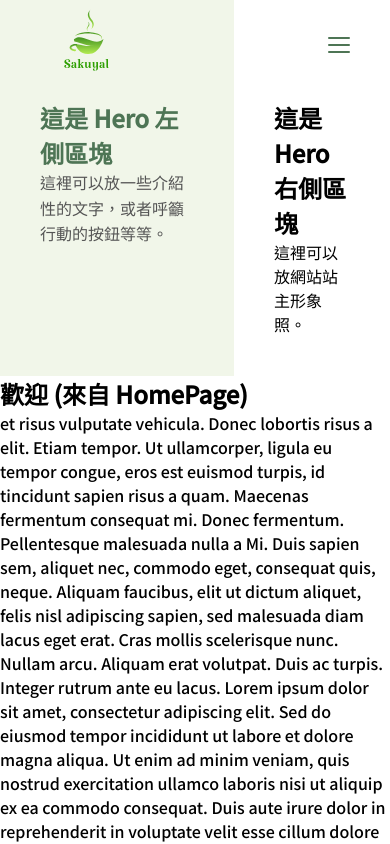
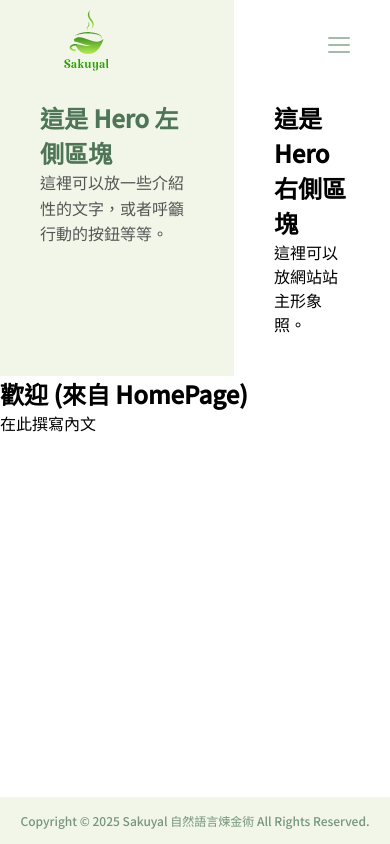
Before and after one commit to YURULIN1995/sakuyal-nlp, a React (Vite) app: page / in a window 390 px wide. Shown: the top 844 px of the page. Built offline with nearby package versions, Linux system fonts and the light colour scheme.

Commit message:
Update Homepage.jsx and NavbarMobile.module.css

```diff
--- a/src/pages/HomePage.jsx
+++ b/src/pages/HomePage.jsx
@@ -7,12 +7,7 @@ function HomePage() {
       <SEO title="首頁" description="歡迎來到 Sakuyal 自然語言煉金術..." />
       <Hero />
       <h2>歡迎 (來自 HomePage)</h2>
-      <p>
-        et risus vulputate vehicula. Donec lobortis risus a elit. Etiam tempor. Ut ullamcorper, ligula eu tempor congue, eros est euismod turpis, id tincidunt sapien risus a quam. Maecenas fermentum consequat mi. Donec fermentum. Pellentesque malesuada nulla a Mi. Duis sapien sem, aliquet nec, commodo eget, consequat quis, neque. Aliquam faucibus, elit ut dictum aliquet, felis nisl adipiscing sapien, sed malesuada diam lacus eget erat. Cras mollis scelerisque nunc. Nullam arcu. Aliquam erat volutpat. Duis ac turpis. Integer rutrum ante eu lacus.
-        Lorem ipsum dolor sit amet, consectetur adipiscing elit. Sed do eiusmod tempor incididunt ut labore et dolore magna aliqua. Ut enim ad minim veniam, quis nostrud exercitation ullamco laboris nisi ut aliquip ex ea commodo consequat.
-        Duis aute irure dolor in reprehenderit in voluptate velit esse cillum dolore eu fugiat nulla pariatur. Excepteur sint occaecat cupidatat non proident, sunt in culpa qui officia deserunt mollit anim id est laborum.
-        Curabitur pretium tincidunt lacus. Nulla gravida orci a odio. Nullam varius, turpis et commodo pharetra, est eros bibendum elit, nec luctus magna felis sollicitudin mauris. Integer in mauris eu nibh euismod gravida. Duis ac tellus et risus vulputate vehicula. Donec lobortis risus a elit. Etiam tempor. Ut ullamcorper, ligula eu tempor congue, eros est euismod turpis, id tincidunt sapien risus a quam. Maecenas fermentum consequat mi. Donec fermentum. Pellentesque malesuada nulla a Mi. Duis sapien sem, aliquet nec, commodo eget, consequat quis, neque. Aliquam faucibus, elit ut dictum aliquet, felis nisl adipiscing sapien, sed malesuada diam lacus eget erat. Cras mollis scelerisque nunc. Nullam arcu. Aliquam erat volutpat. Duis ac turpis. Integer rutrum ante eu lacus.
-      </p>
+      <p>在此撰寫內文</p>
     </>
   );
 }
--- a/src/styles/Navbar/NavbarMobile.module.css
+++ b/src/styles/Navbar/NavbarMobile.module.css
@@ -4,7 +4,7 @@
     --mobile-bar-width: 22px;
     --mobile-bar-height: 2px;
     --mobile-hamburger-gap: 5px;
-    --mobile-foreground: #4E7555; /* Header icon color */
+    --mobile-foreground: rgba(78, 117, 85, 0.5); /* Header icon color */
     --mobile-animation-timing: 200ms ease-in-out;
     --mobile-hamburger-height: calc(var(--mobile-bar-height) * 3 + var(--mobile-hamburger-gap) * 2);
   }
```
